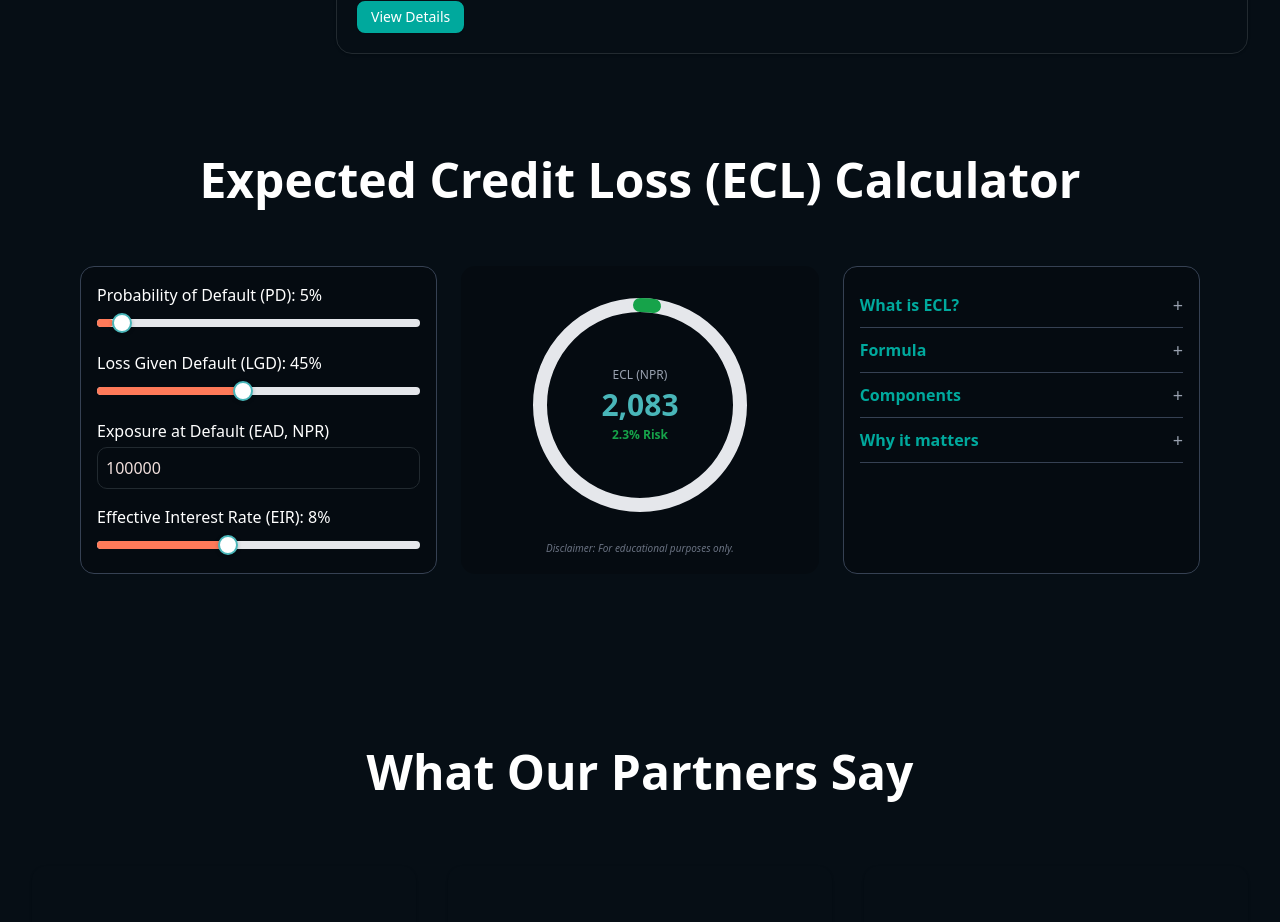
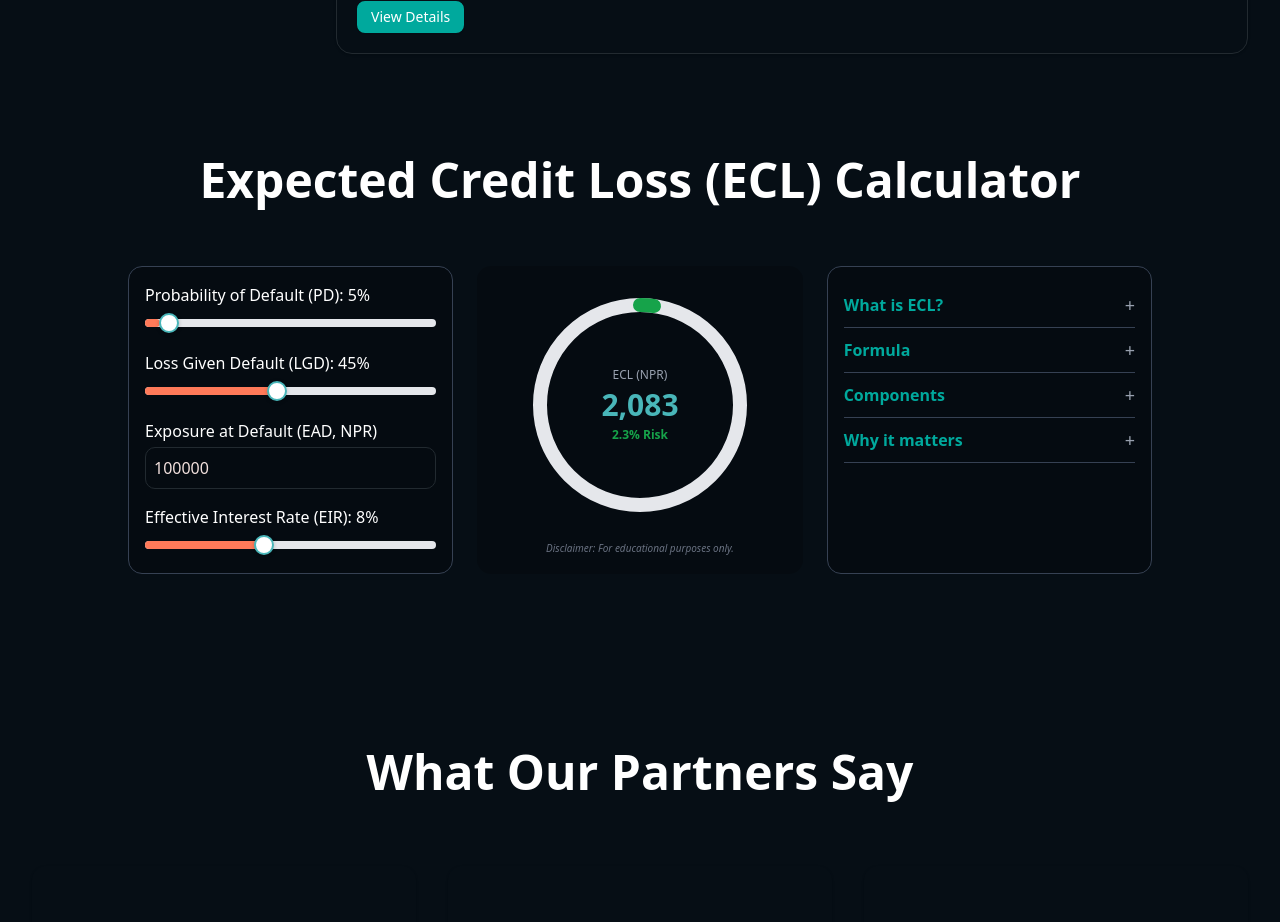
Before and after one commit to saran-adhikari/iccd, a Next.js app: page / in a window 1280 px wide. Shown: the part 3100-4022 px from the top of the page. Built offline with nearby package versions, Linux system fonts and the light colour scheme.

Commit message:
minor changes

```diff
--- a/src/app-components/ECLCalculator.tsx
+++ b/src/app-components/ECLCalculator.tsx
@@ -29,7 +29,7 @@ export default function ECLCalculator() {
       initial={{ opacity: 0, y: 20 }}
       animate={{ opacity: 1, y: 0 }}
       transition={{ duration: 0.6 }}
-      className="w-[90%] mx-auto my-10 p-4"
+      className="w-[80%] mx-auto my-10 py-4"
     >
       <h2 className="text-4xl lg:text-5xl font-extrabold mb-6 leading-tight text-white text-center">
         Expected Credit Loss <span className="text-white">(ECL) Calculator</span>
```
